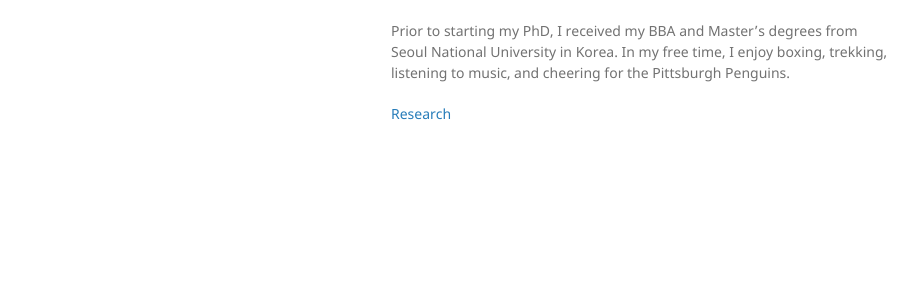
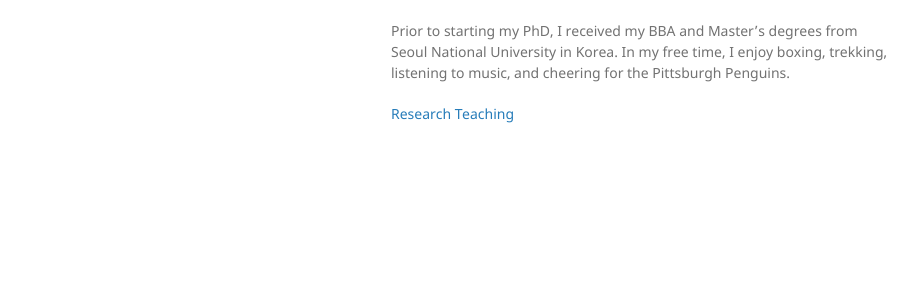
Before and after one commit to saepark/saepark.github.io, a Jekyll site: the page built from index.md, in a window 1280 px wide. Shown: the part 268-566 px from the top of the page, without its empty margins (179-1097 px from the left). Built offline with Jekyll 4.4.1, drawn with Linux system fonts in a browser that asks for light colours; our own code applies the rules of GitHub Pages for plain Markdown files.

Commit message:
Update index.md

```diff
--- a/index.md
+++ b/index.md
@@ -2,4 +2,5 @@ Welcome! I am a third year PhD candidate in Organizational Behavior & Theory at
 
 Prior to starting my PhD, I received my BBA and Master's degrees from Seoul National University in Korea. In my free time, I enjoy boxing, trekking, listening to music, and cheering for the Pittsburgh Penguins.
 
-[Research](./research.md)
+[Research](./research.html)
+[Teaching](./teaching.html)
```
